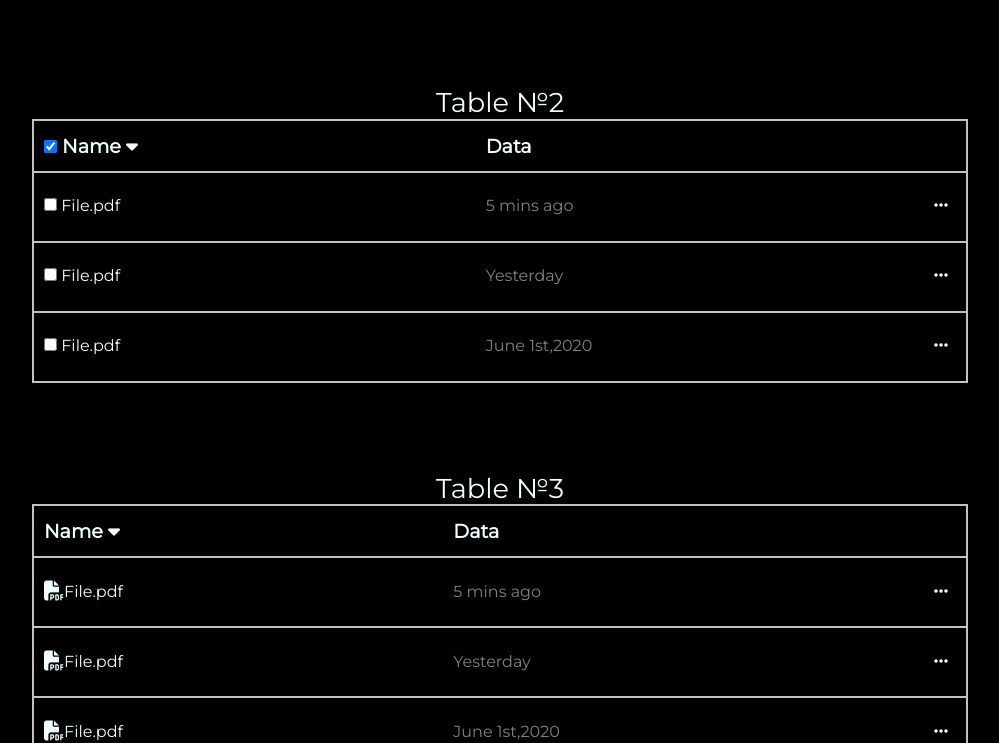
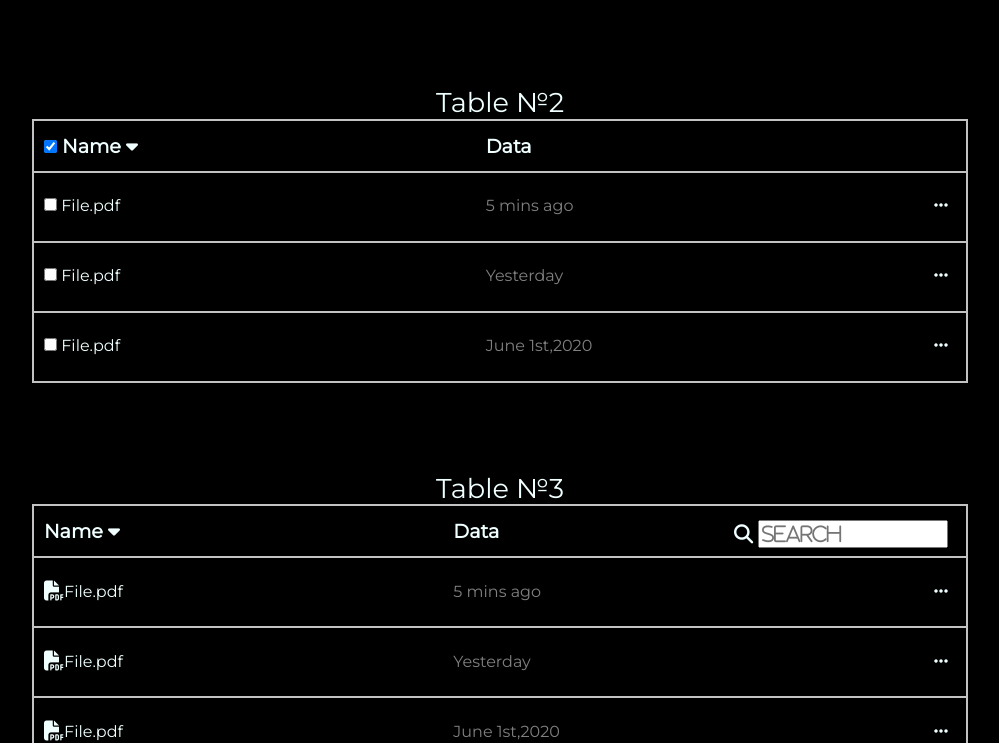
Before and after one commit to Sh12myk/Cursore_HW-3, a plain HTML site: page index.html in a window 1280 px wide. Shown: the part 600-1343 px from the top of the page, without its empty margins (140-1139 px from the left). Drawn offline with Linux system fonts and the light colour scheme.

Commit message:
add input type="search"
<th>Data <label class="search"> <i class="fas fa-search"> <input type="search" placeholder="Search" size="10" >
               </label></th>

on css

.fa-search{
    position: absolute;
    right: 10em;

}
input:focus{ color: goldenrod}
input{ color: black }

```diff
--- a/css/style.css
+++ b/css/style.css
@@ -69,3 +69,11 @@ i:hover{
     color: gold;
     cursor: pointer;
 }
+.fa-search{
+    position: absolute;
+    right: 10em;
+
+
+}
+input:focus{ color: goldenrod}
+input{ color: black }
--- a/index.html
+++ b/index.html
@@ -78,7 +78,8 @@
            <thead>
            <tr>
                <th>Name <i class="fas fa-caret-down"></i></th>
-               <th>Data</th>
+               <th>Data <label class="search"> <i class="fas fa-search"> <input type="search" placeholder="Search" size="10" >
+               </label></th>
            </tr>
            </thead>
             <tbody>
```
